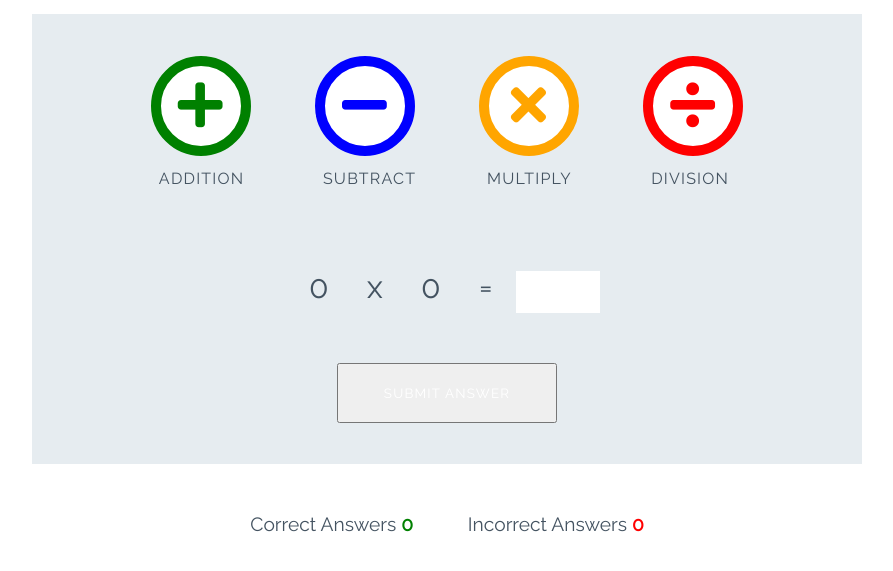
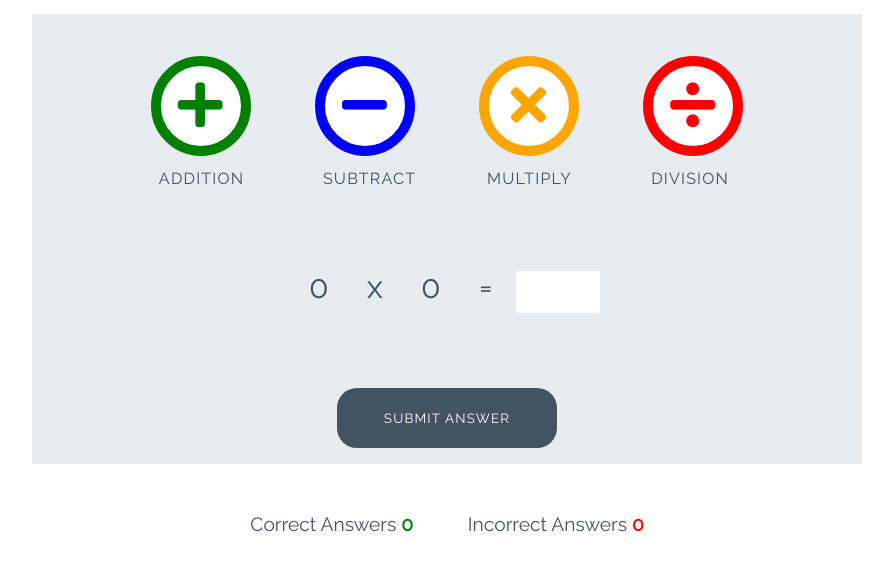
Before and after one commit to Indk0/Love-Maths-Project, a plain HTML site: page index.html in a window 1280 px wide. Shown: the part 89-660 px from the top of the page, without its empty margins (193-1086 px from the left). Drawn offline with Linux system fonts and the light colour scheme.

Commit message:
Fix bug with submit button colour issue

```diff
--- a/index.html
+++ b/index.html
@@ -40,7 +40,7 @@
             <p class="answer-message">Enter Answer:</p>
             <input id="answer-box" type="number">
         </div>
-        <button data-type="submit" class="btn btn--grey">Submit Answer</button>
+        <button data-type="submit" class="btn btn--gray">Submit Answer</button>
     </div>
 
     <div class="score-area">
```
